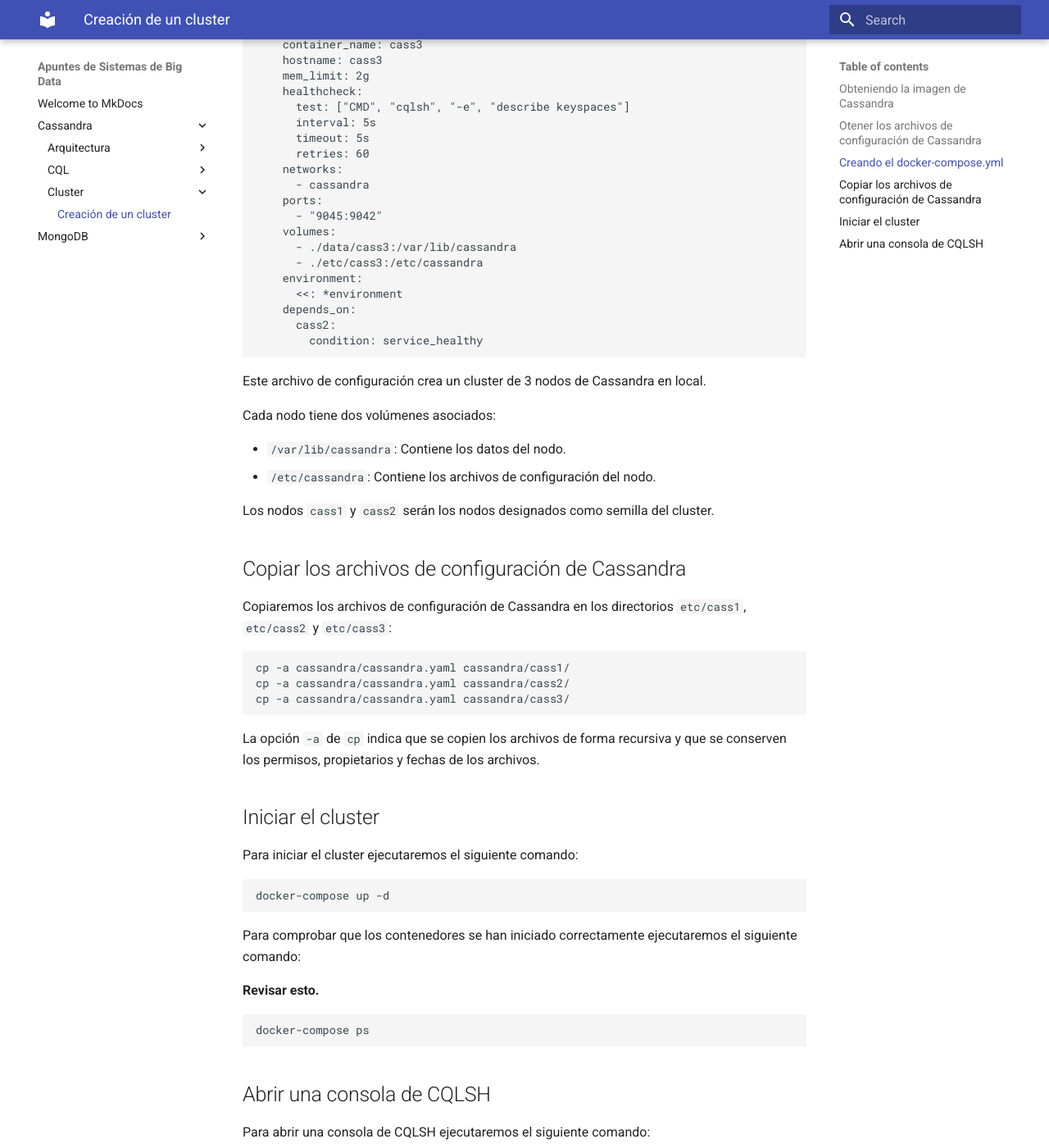
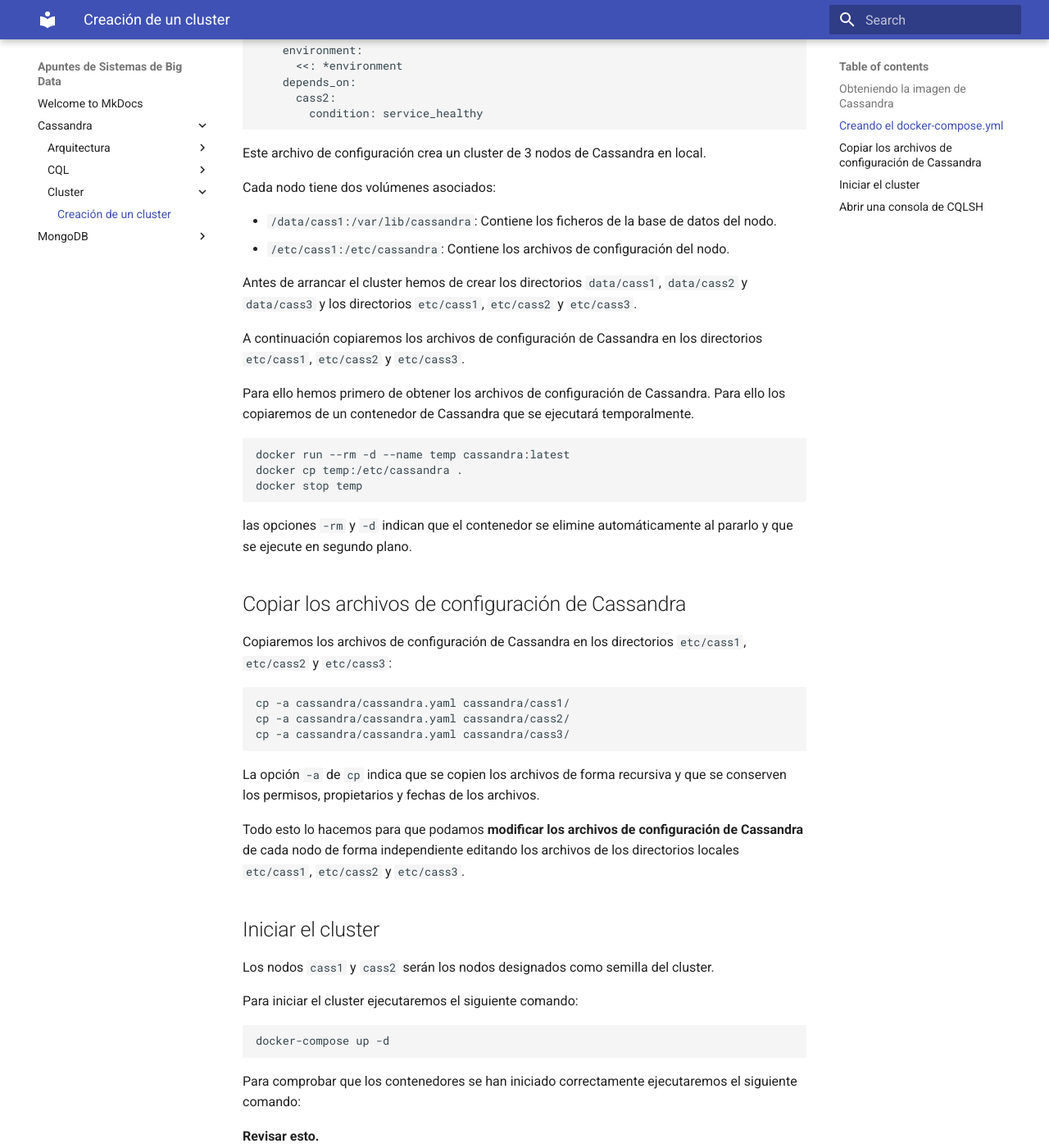
Before and after one commit to mmourazos/SBD, an MkDocs documentation site: the page built from docs/Cassandra/Cluster/00 - Creación del cluster.md, in a window 1280 px wide and 1400 px high, scrolled down 1884 px. Shown: the whole window at 82% size. Built offline with MkDocs 1.6.1 and Material for MkDocs 9.7.7, drawn with Linux system fonts in a browser that asks for light colours; some of the changed text lies outside the part shown.

Commit message:
Retoque instrucciones de creación del cluster.

````diff
--- a/docs/Cassandra/Cluster/00 - Creación del cluster.md
+++ b/docs/Cassandra/Cluster/00 - Creación del cluster.md
@@ -11,18 +11,6 @@
 ```bash
 docker pull cassandra:latest
 ```
-
-## Otener los archivos de configuración de Cassandra
-
-Para obtener los archivos de configuración de Cassandra ejecutaremos el siguiente comando:
-
-```bash
-docker run --rm -d --name temp cassandra:latest
-docker cp temp:/etc/cassandra .
-docker stop temp
-```
-
-Con esto obtendremos los archivos de configuración de Cassandra en el directorio `cassandra` de nuestro directorio actual.
 
 ## Creando el `docker-compose.yml`
 
@@ -107,10 +95,22 @@
 
 Cada nodo tiene dos volúmenes asociados:
 
-* `/var/lib/cassandra`: Contiene los datos del nodo.
-* `/etc/cassandra`: Contiene los archivos de configuración del nodo.
+* `/data/cass1:/var/lib/cassandra`: Contiene los ficheros de la base de datos del nodo.
+* `/etc/cass1:/etc/cassandra`: Contiene los archivos de configuración del nodo.
 
-Los nodos `cass1` y `cass2` serán los nodos designados como semilla del cluster.
+Antes de arrancar el cluster hemos de crear los directorios `data/cass1`, `data/cass2` y `data/cass3` y los directorios `etc/cass1`, `etc/cass2` y `etc/cass3`.
+
+A continuación copiaremos los archivos de configuración de Cassandra en los directorios `etc/cass1`, `etc/cass2` y `etc/cass3`.
+
+Para ello hemos primero de obtener los archivos de configuración de Cassandra. Para ello los copiaremos de un contenedor de Cassandra que se ejecutará temporalmente.
+
+```bash
+docker run --rm -d --name temp cassandra:latest
+docker cp temp:/etc/cassandra .
+docker stop temp
+```
+
+las opciones `-rm` y `-d` indican que el contenedor se elimine automáticamente al pararlo y que se ejecute en segundo plano.
 
 ## Copiar los archivos de configuración de Cassandra
 
@@ -124,7 +124,11 @@
 
 La opción `-a` de `cp` indica que se copien los archivos de forma recursiva y que se conserven los permisos, propietarios y fechas de los archivos.
 
+Todo esto lo hacemos para que podamos **modificar los archivos de configuración de Cassandra** de cada nodo de forma independiente editando los archivos de los directorios locales `etc/cass1`, `etc/cass2` y `etc/cass3`.
+
 ## Iniciar el cluster
+
+Los nodos `cass1` y `cass2` serán los nodos designados como semilla del cluster.
 
 Para iniciar el cluster ejecutaremos el siguiente comando:
 
@@ -142,8 +146,12 @@
 
 ## Abrir una consola de CQLSH
 
+Para empezar a trabajar con Cassandra hemos de abrir una consola de CQLSH que nos permitirá ejecutar comandos CQL.
+
 Para abrir una consola de CQLSH ejecutaremos el siguiente comando:
 
 ```bash
 docker exec -it cass1 cqlsh
 ```
+
+Con este último paso estaremos listos para empezar a trabajar con Cassandra.
````
